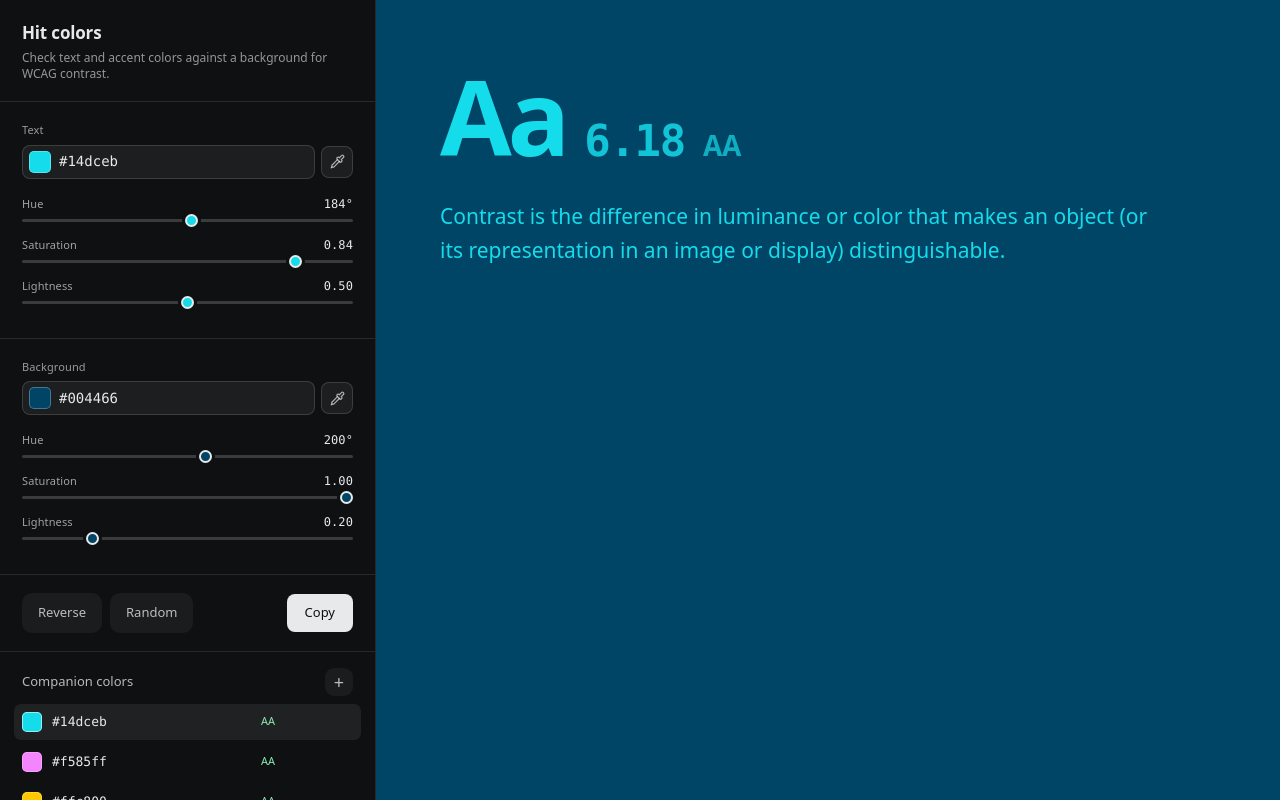
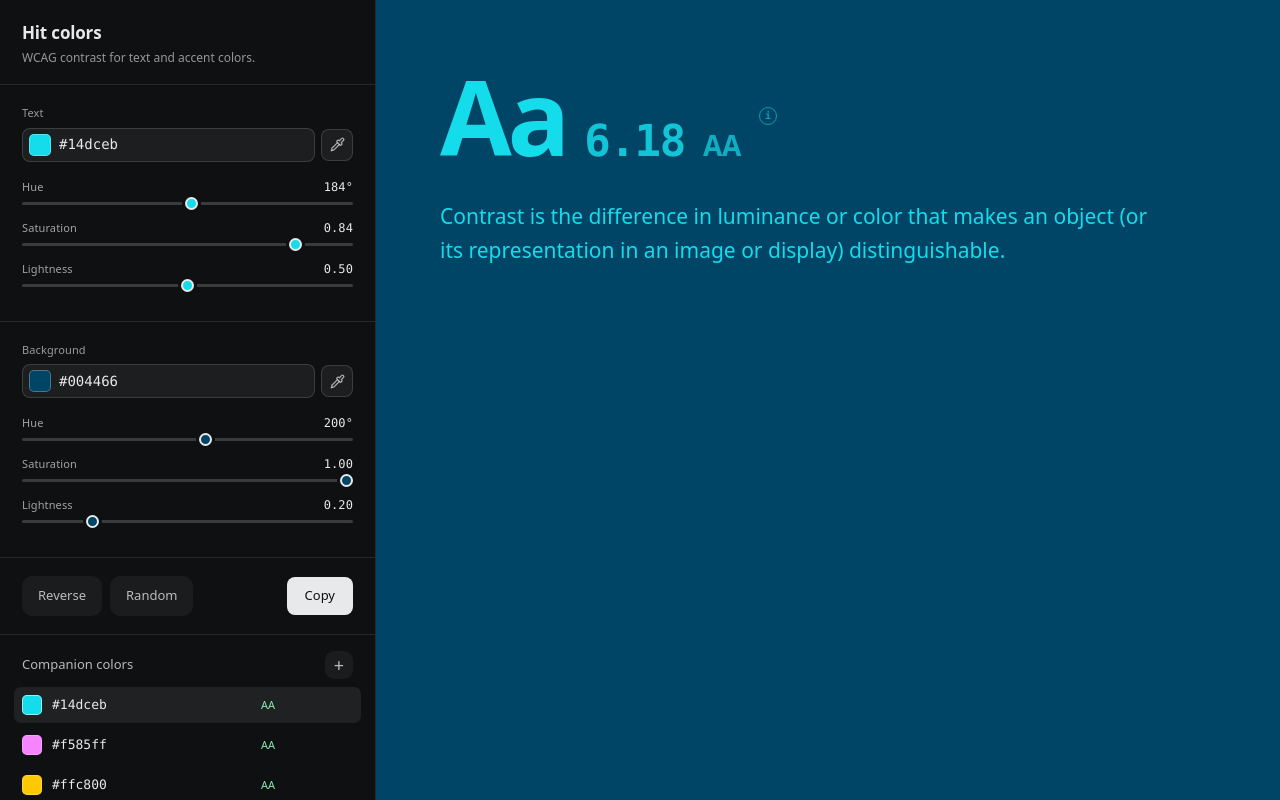
Before and after one commit to Judiedesigns/hit-colors, a React (Vite) app: page / in a window 1280 px wide. Built offline with nearby package versions, Linux system fonts and the light colour scheme.

Commit message:
Add contrast score help tooltip

```diff
--- a/src/main.jsx
+++ b/src/main.jsx
@@ -132,6 +132,14 @@ function HitColorsTool() {
             <span>Aa</span>
             <strong>{ratio.toFixed(2)}</strong>
             <b>{badgeLabel(ratio)}</b>
+            <button
+              type="button"
+              className="contrast-info"
+              aria-label={contrastDescription(ratio)}
+            >
+              i
+              <span role="tooltip">{contrastDescription(ratio)}</span>
+            </button>
           </div>
           <p>
             Contrast is the difference in luminance or color that makes an object
@@ -142,7 +150,7 @@ function HitColorsTool() {
         <aside className="contrast-panel">
           <div className="panel-intro">
             <h1>Hit colors</h1>
-            <p>Check text and accent colors against a background for WCAG contrast.</p>
+            <p>WCAG contrast for text and accent colors.</p>
           </div>
           <HitColorControl
             label={selectedColor === 0 ? 'Text' : `Accent ${selectedColor}`}
@@ -331,6 +339,13 @@ function randomPassingPair() {
   return Math.random() > 0.5
     ? { foreground: '#111111', background: '#FFFFFF' }
     : { foreground: '#FFFFFF', background: '#111111' };
+}
+
+function contrastDescription(ratio) {
+  if (ratio >= 7) return 'AAA: passes enhanced contrast for normal text.';
+  if (ratio >= 4.5) return 'AA: passes standard contrast for normal text.';
+  if (ratio >= 3) return 'Large: only passes for large or bold text.';
+  return 'Fail: does not meet WCAG contrast for readable text.';
 }
 
 function buildCompanionPalette(foreground, background, count, selectedIndex) {
--- a/src/styles.css
+++ b/src/styles.css
@@ -221,6 +221,60 @@ pre {
   letter-spacing: -.01em;
   line-height: 1;
   opacity: .7;
+}
+
+.contrast-info {
+  position: relative;
+  width: 18px;
+  height: 18px;
+  align-self: center;
+  display: inline-flex;
+  align-items: center;
+  justify-content: center;
+  color: currentColor;
+  background: transparent;
+  border: 1px solid currentColor;
+  border-radius: 999px;
+  font-family: "JetBrains Mono", Menlo, Consolas, monospace;
+  font-size: 10px;
+  font-weight: 700;
+  line-height: 1;
+  opacity: .58;
+}
+
+.contrast-info:hover,
+.contrast-info:focus-visible {
+  opacity: .9;
+}
+
+.contrast-info span {
+  position: absolute;
+  left: 0;
+  top: calc(100% + 8px);
+  z-index: 2;
+  width: 190px;
+  padding: 8px 9px;
+  color: #e8e9ea;
+  background: rgba(14, 16, 18, .94);
+  border: 1px solid rgba(255, 255, 255, .12);
+  border-radius: 7px;
+  box-shadow: 0 8px 20px rgba(0, 0, 0, .18);
+  font-family: Inter, system-ui, -apple-system, BlinkMacSystemFont, "Segoe UI", sans-serif;
+  font-size: 11px;
+  font-weight: 500;
+  line-height: 1.35;
+  letter-spacing: 0;
+  text-align: left;
+  opacity: 0;
+  pointer-events: none;
+  transform: translateY(-2px);
+  transition: opacity .12s ease, transform .12s ease;
+}
+
+.contrast-info:hover span,
+.contrast-info:focus-visible span {
+  opacity: 1;
+  transform: translateY(0);
 }
 
 .contrast-checks {
```
